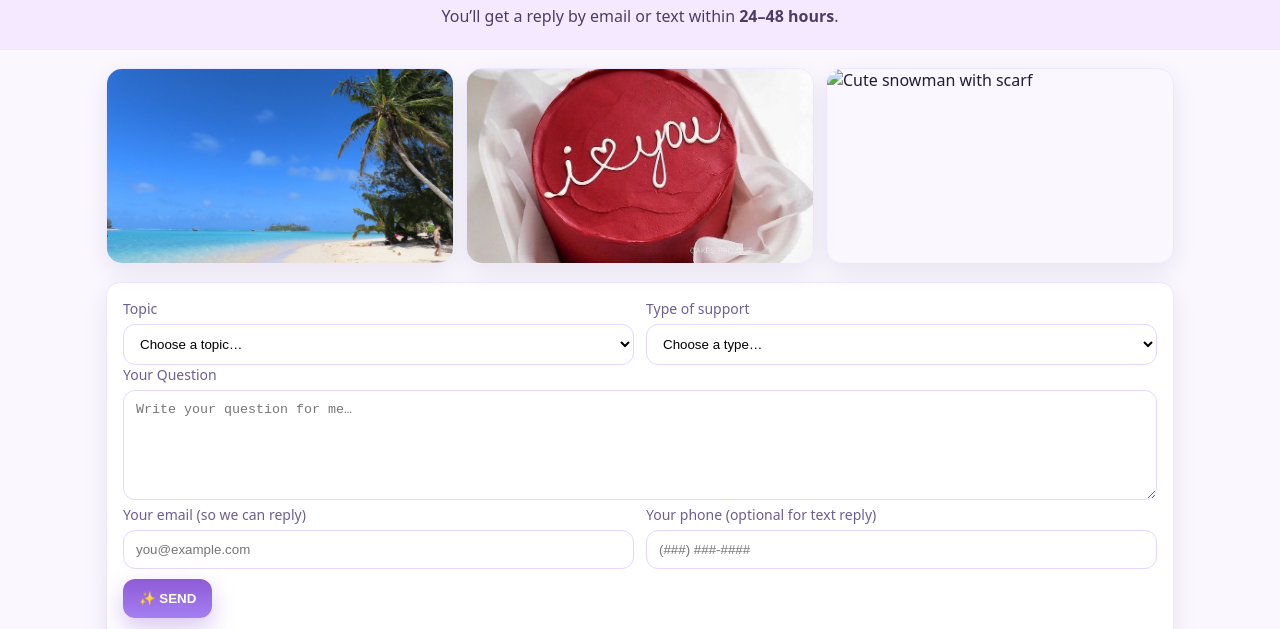
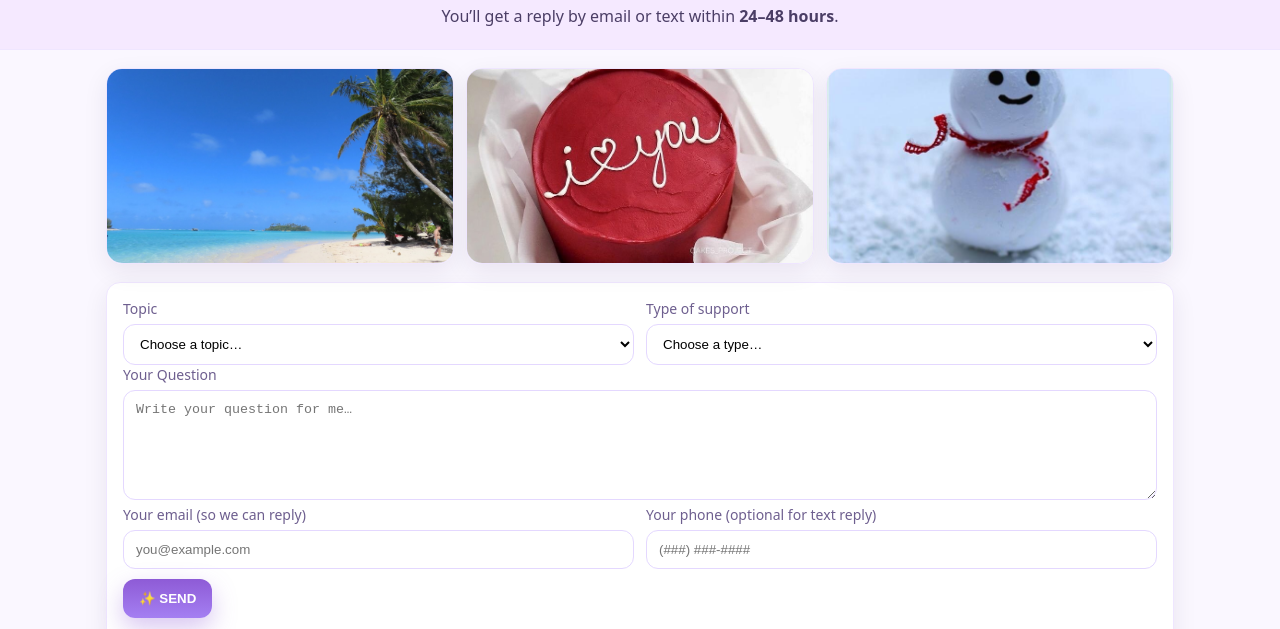
Before and after one commit to daviszu1/SparkleWithZu, a plain HTML site: page index.html in a window 1280 px wide. Shown: the part 80-709 px from the top of the page. Drawn offline with Linux system fonts and the light colour scheme.

Commit message:
Update index.html

```diff
--- a/index.html
+++ b/index.html
@@ -53,7 +53,7 @@
 <section aria-label="Happy vibes" class="gallery">
 <img alt="Sunshine beach" src="assets/beach.jpg"/>
 <img alt="Love cake with 'I love you' text" src="assets/love-cake.jpg"/>
-<img alt="Cute snowman with scarf" src="assets/website.png"/>
+<img src="assets/snowman.jpg" alt="Cute snowman with scarf">
 </section>
 <!-- Form -->
 <section class="card">
```
